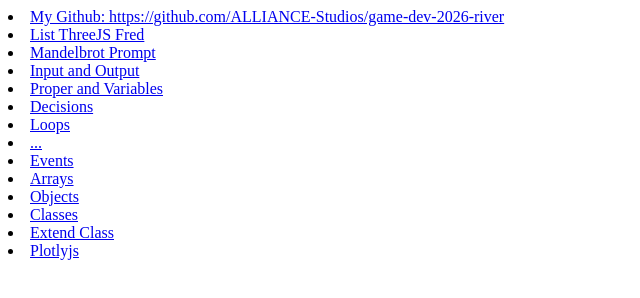
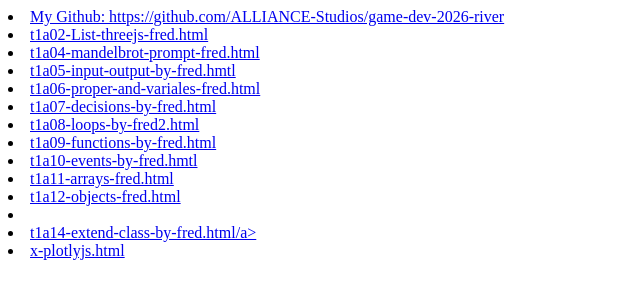
Before and after one commit to MineCam-game/Game-Dev, a plain HTML site: page index.html in a window 1280 px wide. Shown: the whole page, without its empty margins (0-640 px from the left). Drawn offline with Linux system fonts and the light colour scheme.

Commit message:
Name update

```diff
--- a/index.html
+++ b/index.html
@@ -2,16 +2,16 @@
 
 
 <li><a href="https://github.com/ALLIANCE-Studios/game-dev-2026-river">My Github:  https://github.com/ALLIANCE-Studios/game-dev-2026-river</a></li>
-<li><a href="t1a02-List-threejs-fred.html">List ThreeJS Fred</a></li>
-<li><a href="t1a04-mandelbrot-prompt-fred.html">Mandelbrot Prompt</a></li>
-<li><a href="t1a05-input-output-by-fred.hmtl">Input and Output</a></li>
-<li><a href="t1a06-proper-and-variales-fred.html">Proper and Variables</a></li>
-<li><a href="t1a07-decisions-by-fred.html">Decisions</a></li>
-<li><a href="t1a08-loops-by-fred2.html">Loops</a></li>
-<li><a href="t1a09-functions-by-fred.html">...</a></li>
-<li><a href="t1a10-events-by-fred.hmtl">Events</a></li>
-<li><a href="t1a11-arrays-fred.html">Arrays</a></li>
-<li><a href="t1a12-objects-fred.html">Objects</a></li>
-<li><a href="t1a13-Classes-by-Fred.html">Classes</a></li>
-<li><a href="t1a14-extend-class-by-fred.html">Extend Class</a></li>
-<li><a href="x-plotlyjs.html">Plotlyjs</a></li>
+<li><a href="t1a02-List-threejs-fred.html">t1a02-List-threejs-fred.html</a></li>
+<li><a href="t1a04-mandelbrot-prompt-fred.html">t1a04-mandelbrot-prompt-fred.html</a></li>
+<li><a href="t1a05-input-output-by-fred.hmtl">t1a05-input-output-by-fred.hmtl</a></li>
+<li><a href="t1a06-proper-and-variales-fred.html">t1a06-proper-and-variales-fred.html</a></li>
+<li><a href="t1a07-decisions-by-fred.html">t1a07-decisions-by-fred.html</a></li>
+<li><a href="t1a08-loops-by-fred2.html">t1a08-loops-by-fred2.html</a></li>
+<li><a href="t1a09-functions-by-fred.html">t1a09-functions-by-fred.html</a></li>
+<li><a href="t1a10-events-by-fred.hmtl">t1a10-events-by-fred.hmtl</a></li>
+<li><a href="t1a11-arrays-fred.html">t1a11-arrays-fred.html</a></li>
+<li><a href="t1a12-objects-fred.html">t1a12-objects-fred.html</a></li>
+<li><a href="t1a13-Classes-by-Fred.html"t1a13-Classes-by-Fred.html</a></li>
+<li><a href="t1a14-extend-class-by-fred.html">t1a14-extend-class-by-fred.html/a></li>
+<li><a href="x-plotlyjs.html">x-plotlyjs.html</a></li>
```
